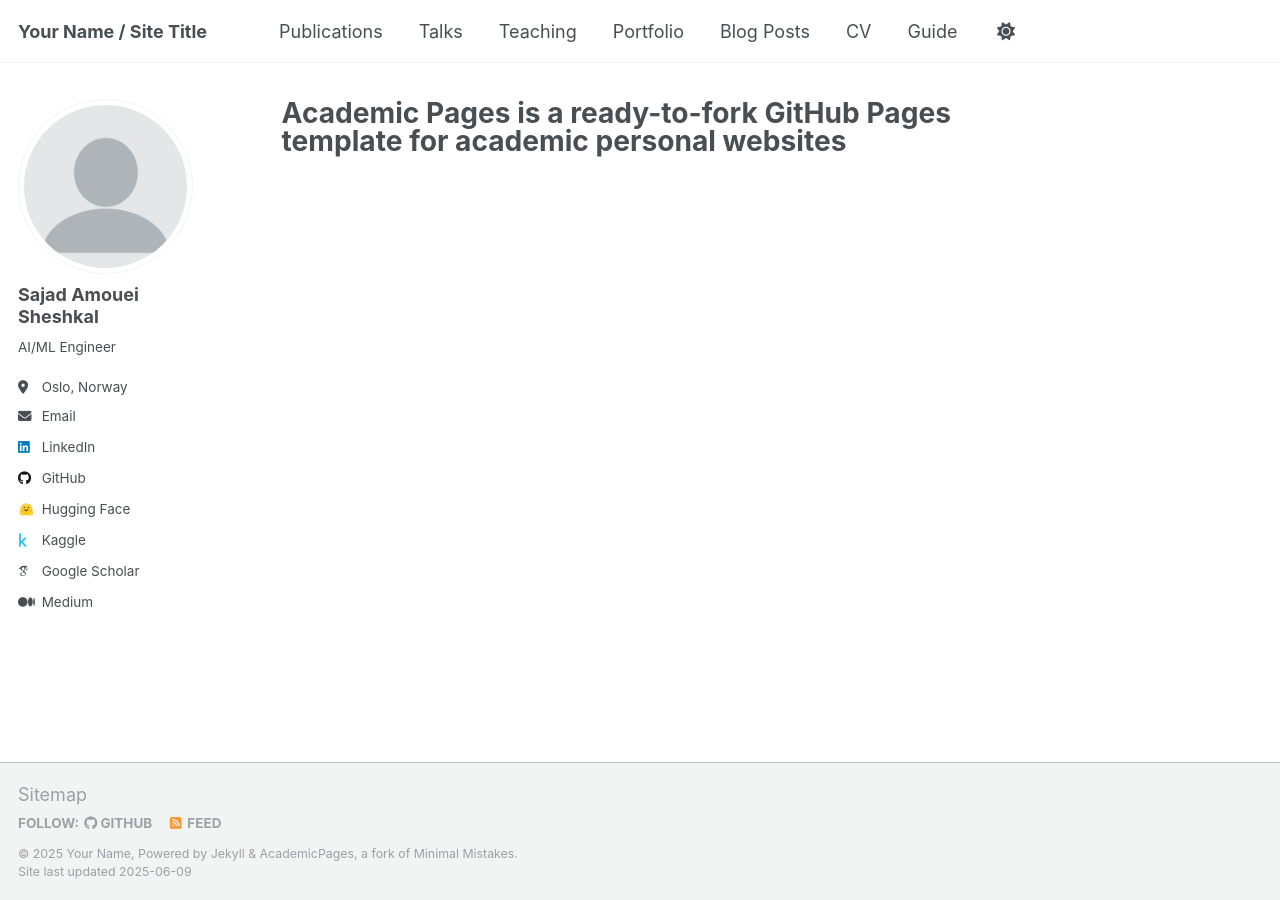
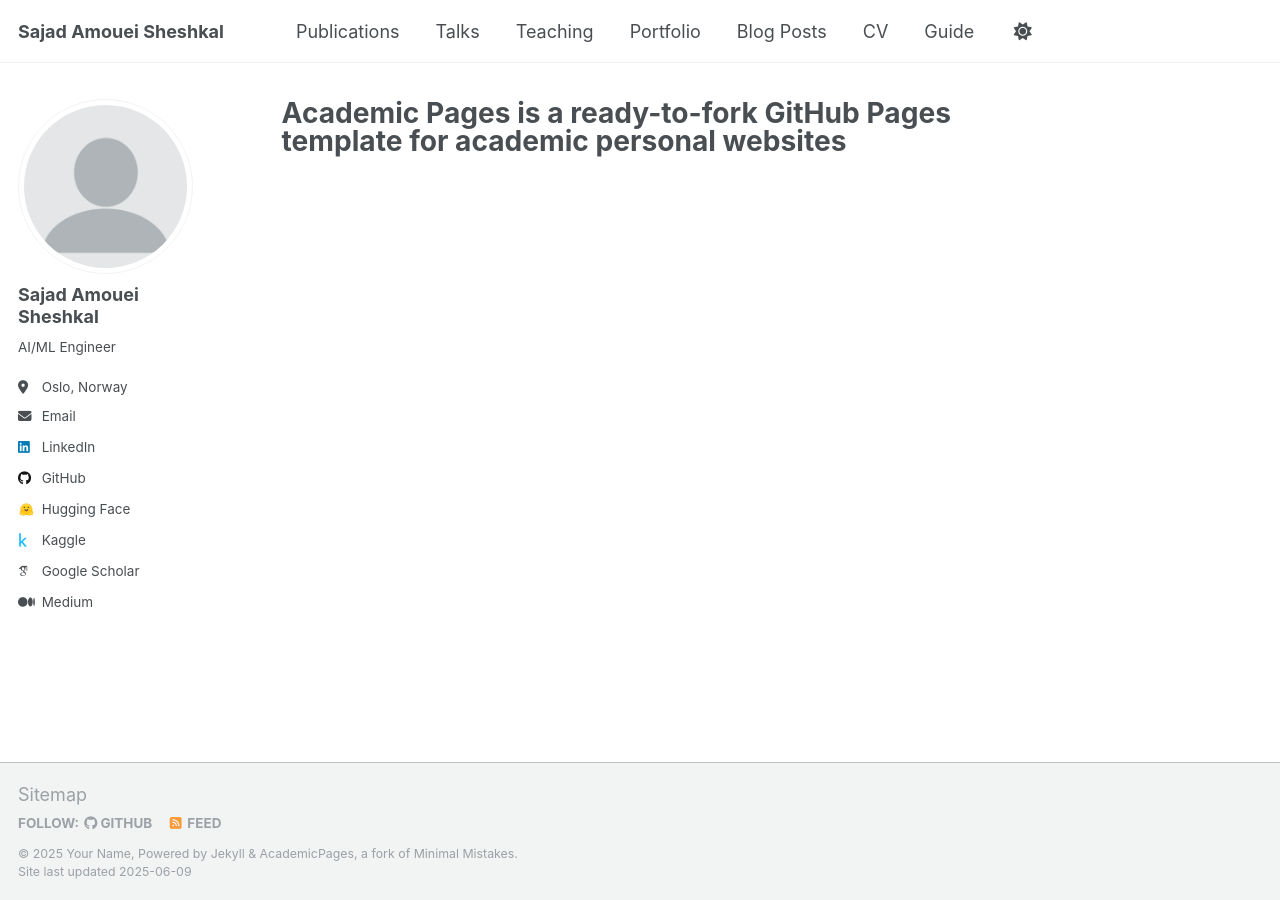
Before and after one commit to sajadamouei/sajadamouei.github.io, a Jekyll site: the page built from _pages/about.md, in a window 1280 px wide. Built offline with Jekyll 4.4.1, drawn with Linux system fonts in a browser that asks for light colours; some web fonts are replaced.

Commit message:
Update _config.yml

```diff
--- a/_config.yml
+++ b/_config.yml
@@ -9,7 +9,7 @@
 # Basic Site Settings
 locale                   : "en-US"
 site_theme               : "default"
-title                    : "Your Name / Site Title"
+title                    : "Sajad Amouei Sheshkal"
 title_separator          : "-"
 name                     : &name "Your Name"
 description              : &description "personal description"
```
